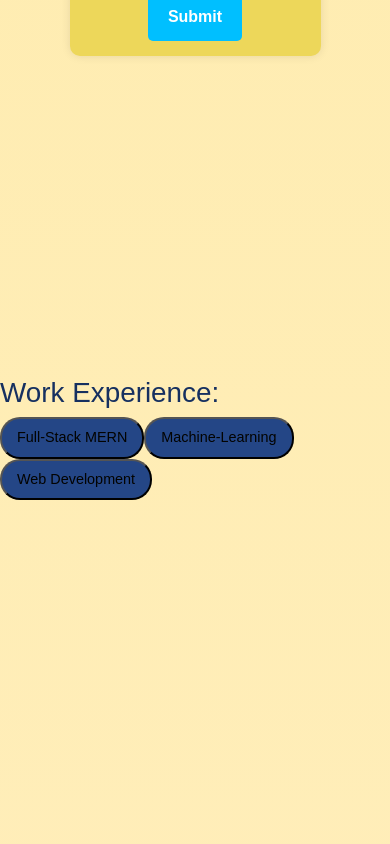
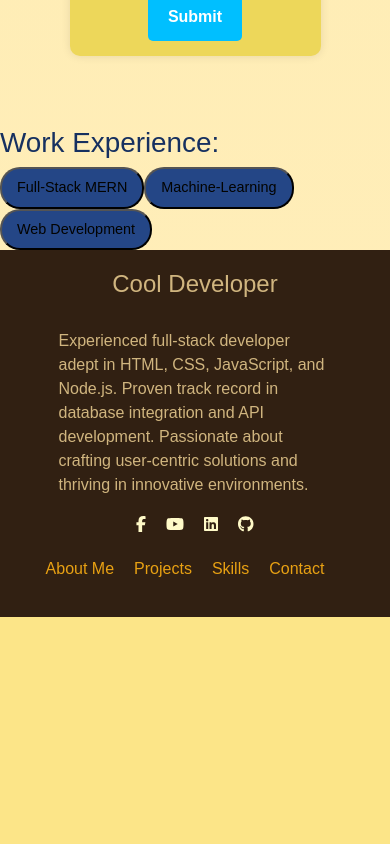
Before and after one commit to MohamedBoghdaddy/Personal-Portfolio, a React (Create React App) app: page / in a window 390 px wide. Shown: the part 5720-6564 px from the top of the page. After the commit the page ends 6337 px from the top, so only its background shows below. Built offline with nearby package versions, Linux system fonts and the light colour scheme.

Commit message:
style: Enhance footer styling for consistency - Updated background and button styles for a more polished UI.

```diff
--- a/src/Styles/Footer.css
+++ b/src/Styles/Footer.css
@@ -7,7 +7,7 @@ body {
 /* Footer Styling */
 .app-footer {
   width: 100%;
-  height: 39vh;
+  height: auto; /* Adjust height dynamically */
   background-color: rgba(27, 10, 1, 0.9);
   color: #e8a113;
   padding: 20px;
@@ -71,9 +71,9 @@ body {
   border-radius: 30px;
   color: #b7106c;
   position: relative;
-  top: 250px;
+  top: 0;
   width: 100%;
-  height: 90vh;
+  height: auto; /* Adjust height dynamically */
 }
 
 .WorkExperienceSection h1 {
@@ -114,43 +114,7 @@ body {
   background-color: #1e3a5a; /* Darker hover effect for button */
 }
 
-/* Footer Container */
-.footerContainer {
-  background: #fce588;
-  color: #ffffff;
-  padding: 40px 20px;
-  height: 100%;
-}
-
-footer h1 {
-  font-size: 2rem;
-  font-weight: bold;
-  margin-bottom: 1rem;
-}
-
-.footer--items ul li:hover {
-  color: #b48c3c;
-}
-
 /* Responsive Design */
-@media only screen and (max-width: 1800px) {
-  .app-footer .content p {
-    max-width: 60vw;
-  }
-}
-
-@media only screen and (max-width: 1200px) {
-  .app-footer .content p {
-    max-width: 80vw;
-  }
-}
-
-@media only screen and (max-width: 766px) {
-  .app-footer .content p {
-    max-width: 90vw;
-  }
-}
-
 @media only screen and (max-width: 600px) {
   .app-footer h2 {
     font-size: 1.5rem; /* Reduced title size for smaller screens */
```
